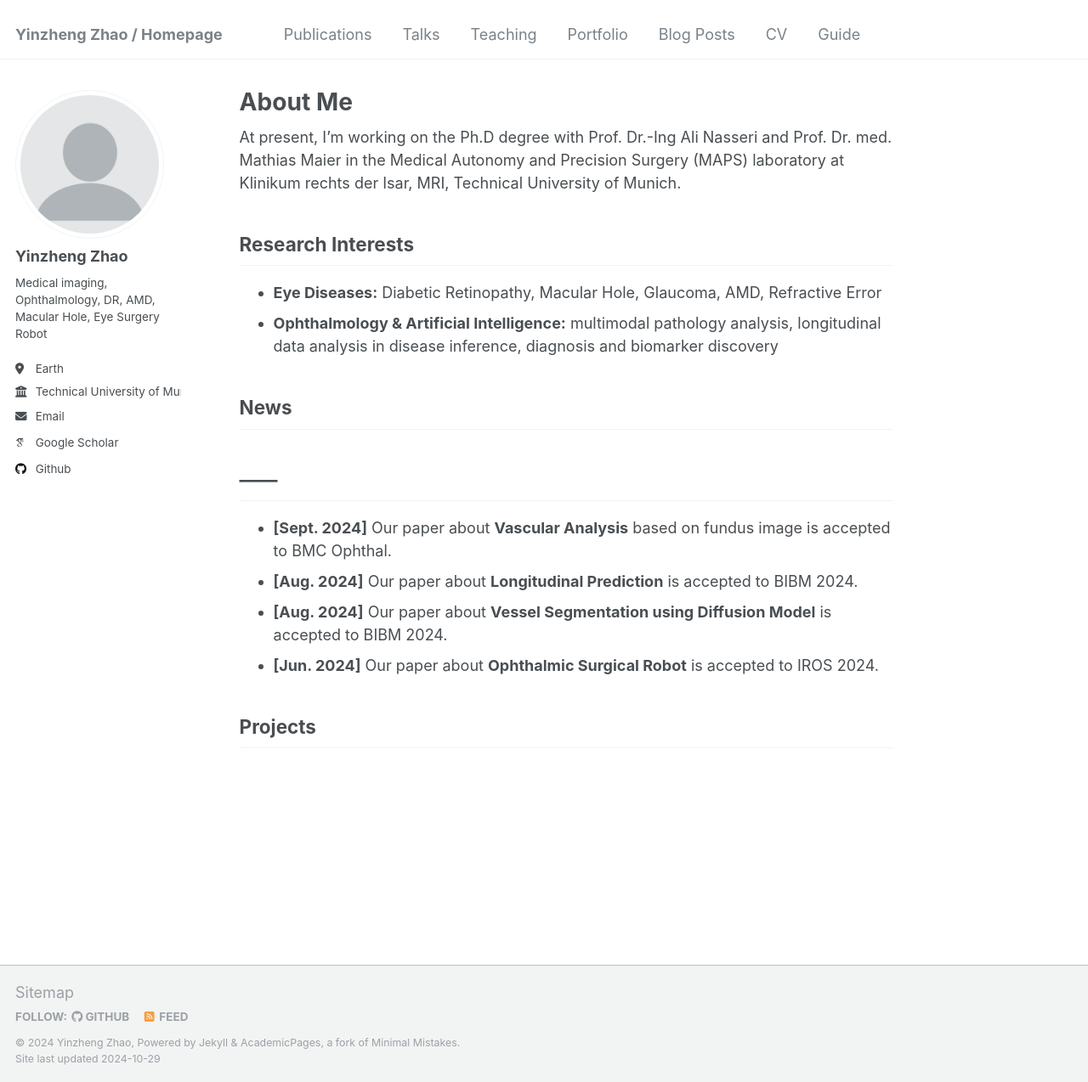
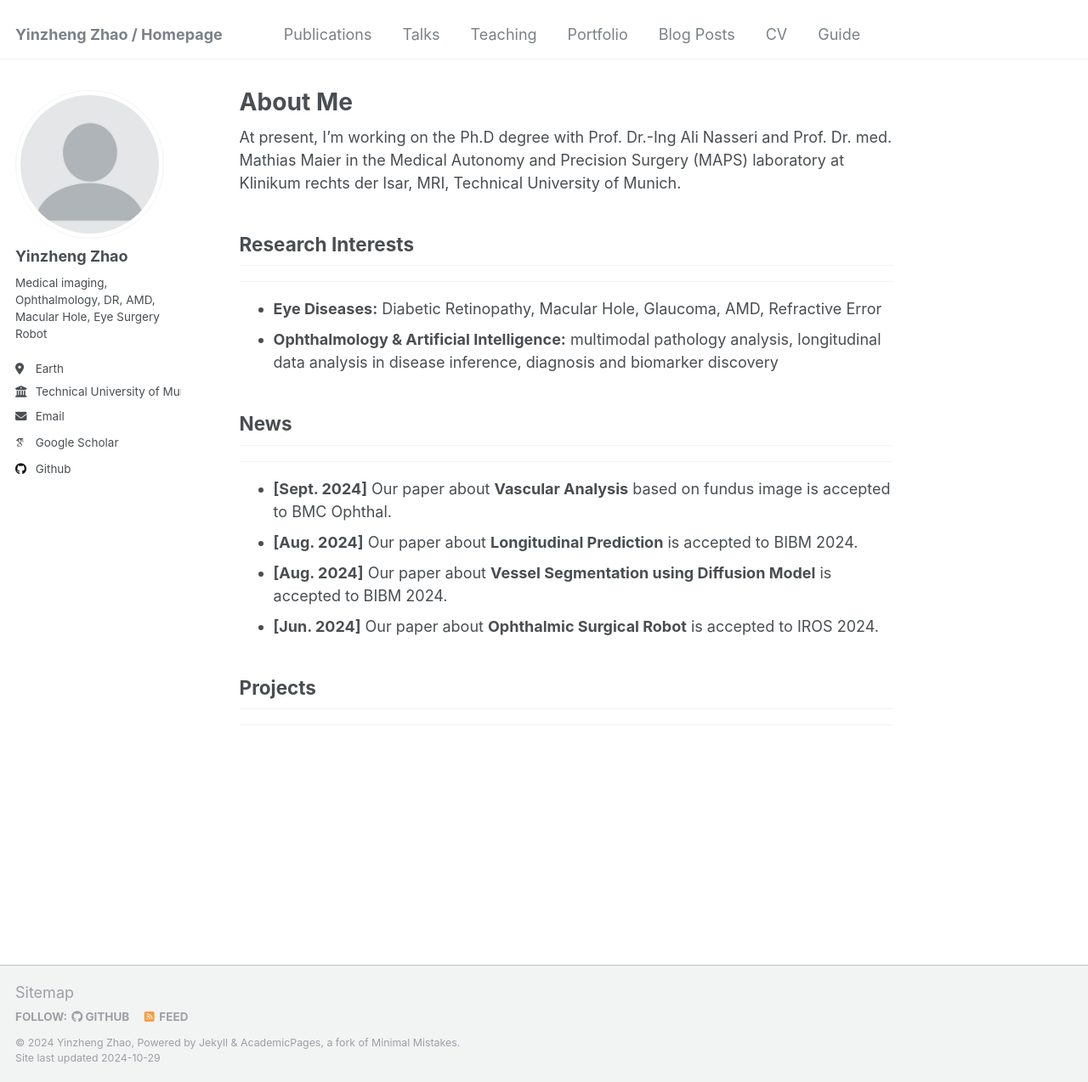
Before and after one commit to rouroumeimei/rouroumeimei.github.io, a Jekyll site: the page built from _pages/about.md, in a window 1280 px wide and 1274 px high. Shown: the whole window at 85% size. Built offline with Jekyll 4.4.1, drawn with Linux system fonts in a browser that asks for light colours; some web fonts are replaced.

```diff
--- a/_pages/about.md
+++ b/_pages/about.md
@@ -9,16 +9,17 @@ redirect_from:
 
 At present, I'm working on the Ph.D degree with Prof. Dr.-Ing Ali Nasseri and Prof. Dr. med. Mathias Maier in the Medical Autonomy and Precision Surgery (MAPS) laboratory at Klinikum rechts der Isar, MRI, Technical University of Munich.
 
-Research Interests
+## Research Interests
 ------
 - **Eye Diseases:** Diabetic Retinopathy, Macular Hole, Glaucoma, AMD, Refractive Error
 - **Ophthalmology & Artificial Intelligence:** multimodal pathology analysis, longitudinal data analysis in disease inference, diagnosis and biomarker discovery
 
 ## News
-## ------
+------
 - **[Sept. 2024]** Our paper about **Vascular Analysis** based on fundus image is accepted to BMC Ophthal.
 - **[Aug. 2024]** Our paper about **Longitudinal Prediction** is accepted to BIBM 2024.
 - **[Aug. 2024]** Our paper about **Vessel Segmentation using Diffusion Model** is accepted to BIBM 2024.
 - **[Jun. 2024]** Our paper about **Ophthalmic Surgical Robot** is accepted to IROS 2024.
 
 ## Projects
+------
```
